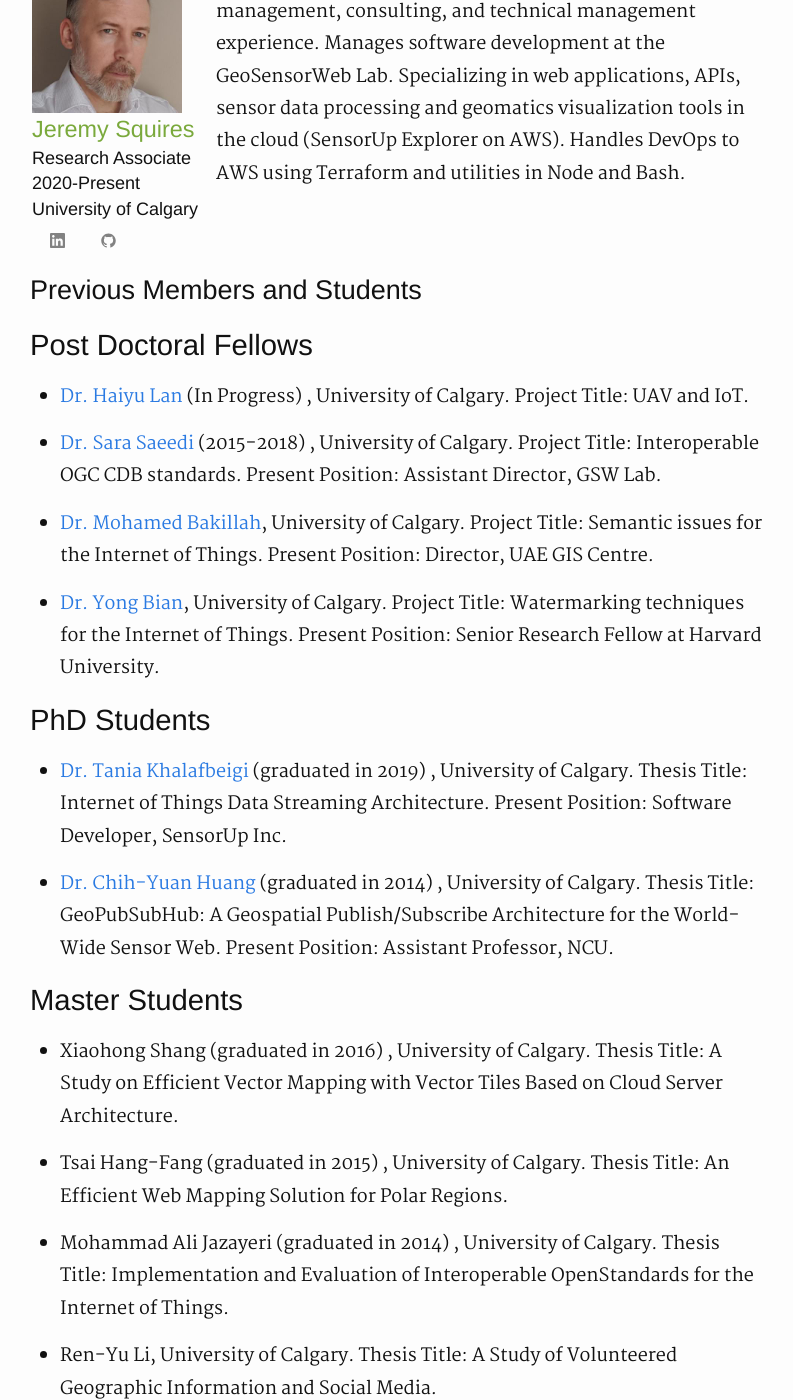
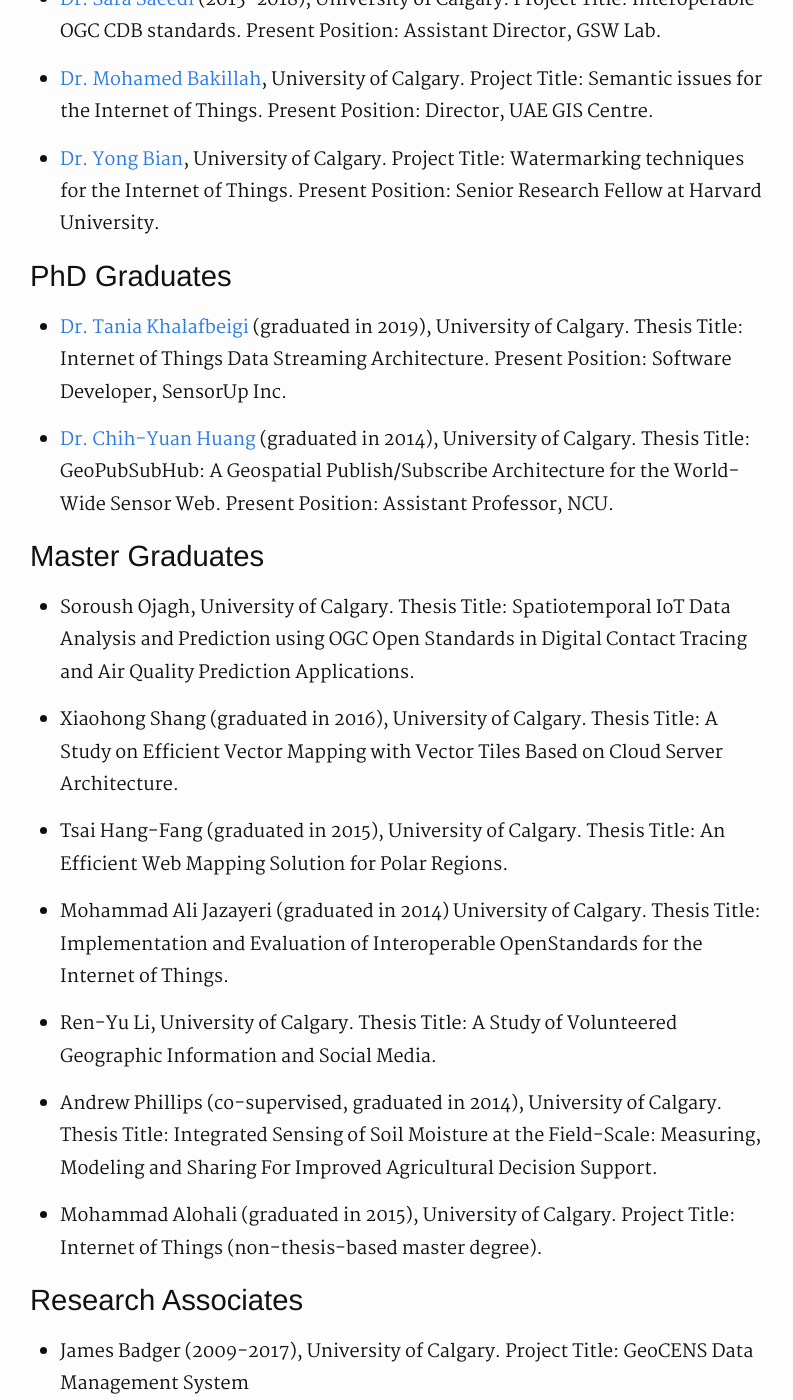
Before and after one commit to GeoSensorWebLab/geosensorweblab.github.io, a Jekyll site: the page built from people.md, in a window 1280 px wide and 1400 px high, scrolled down 4831 px. Shown: the whole window, without its empty margins (240-1033 px from the left). Built offline with Jekyll 4.4.1, drawn with Linux system fonts in a browser that asks for light colours; some of the changed text lies outside the part shown.

Commit message:
Update lab member status

```diff
--- a/people.md
+++ b/people.md
@@ -70,18 +70,6 @@
 %}
 
 {% include people-profile.html
-  imagename="Soroush-Ojagh.jpg"
-  displayname="Soroush Ojagh"
-  linkedinid="soroush-o-68524445"
-  githubid=""
-  twitterid=""
-  position="Ph.D. Student"
-  duration="2018-Present"
-  location="University of Calgary"
-  biotext="My interest research topic is primarily in the field of Context-Awareness and Recommender Systems. Context-Aware Systems are intelligent systems that recommend users with adaptive service choices which are appropriate to their profile preferences and contextual situations. Recently by the popularity of IoT smart devices as well as the availability of the wireless network, a massive volume of data is available to gain useful insights into user profile which contains dynamic contextual information. IoT sensors continuously generate enormous amounts of data. However, in order to add value to raw sensor data, we need to understand them and use them in a context-aware computing platform. On the other hand, Recommender Systems can be considered as an effective solution for fighting information overload. So, the integration of Context-Awareness, Recommender Systems, and other technologies including IoT, Social Networks, and Ubiquitous Computing opens new windows of opportunities to propose more efficient services."
-%}
-
-{% include people-profile.html
   imagename="Jahromi-Mahnoush.jpg"
   displayname="Mahnoush M. Jahromi"
   linkedinid="mahnoushjahromi"
@@ -137,10 +125,10 @@
 
 ### Post Doctoral Fellows
 
-- [Dr. Haiyu Lan](https://scholar.google.ca/citations?user=ykLug-oAAAAJ&hl=en) (In Progress) , University of Calgary.
+- [Dr. Haiyu Lan](https://scholar.google.ca/citations?user=ykLug-oAAAAJ&hl=en) (In Progress), University of Calgary.
 Project Title: UAV and IoT.
 
-- [Dr. Sara Saeedi](https://scholar.google.ca/citations?user=uVdDM94AAAAJ&hl=en) (2015-2018) , University of Calgary.
+- [Dr. Sara Saeedi](https://scholar.google.ca/citations?user=uVdDM94AAAAJ&hl=en) (2015-2018), University of Calgary.
 Project Title: Interoperable OGC CDB standards.
 Present Position: Assistant Director, GSW Lab.
 
@@ -152,34 +140,37 @@
 Project Title: Watermarking techniques for the Internet of Things.
 Present Position: Senior Research Fellow at Harvard University.
 
-### PhD Students
+### PhD Graduates
 
-- [Dr. Tania Khalafbeigi](https://www.linkedin.com/in/tania-khalafbeigi-0a49116a/?originalSubdomain=ca) (graduated in 2019) , University of Calgary.
+- [Dr. Tania Khalafbeigi](https://www.linkedin.com/in/tania-khalafbeigi-0a49116a/?originalSubdomain=ca) (graduated in 2019), University of Calgary.
 Thesis Title: Internet of Things Data Streaming Architecture.
 Present Position: Software Developer, SensorUp Inc.
 
-- [Dr. Chih-Yuan Huang](https://scholar.google.de/citations?user=1fHqpF0AAAAJ&hl=en) (graduated in 2014) , University of Calgary.
+- [Dr. Chih-Yuan Huang](https://scholar.google.de/citations?user=1fHqpF0AAAAJ&hl=en) (graduated in 2014), University of Calgary.
 Thesis Title: GeoPubSubHub: A Geospatial Publish/Subscribe Architecture for the World-Wide Sensor Web.
 Present Position: Assistant Professor, NCU.
 
-### Master Students
+### Master Graduates
 
-- Xiaohong Shang (graduated in 2016) , University of Calgary.
+- Soroush Ojagh, University of Calgary.
+Thesis Title: Spatiotemporal IoT Data Analysis and Prediction using OGC Open Standards in Digital Contact Tracing and Air Quality Prediction Applications.
+
+- Xiaohong Shang (graduated in 2016), University of Calgary.
 Thesis Title: A Study on Efficient Vector Mapping with Vector Tiles Based on Cloud Server Architecture.
 
-- Tsai Hang-Fang (graduated in 2015) , University of Calgary.
+- Tsai Hang-Fang (graduated in 2015), University of Calgary.
 Thesis Title: An Efficient Web Mapping Solution for Polar Regions.
 
-- Mohammad Ali Jazayeri (graduated in 2014) , University of Calgary.
+- Mohammad Ali Jazayeri (graduated in 2014)  University of Calgary.
 Thesis Title: Implementation and Evaluation of Interoperable OpenStandards for the Internet of Things.
 
 - Ren-Yu Li, University of Calgary.
 Thesis Title: A Study of Volunteered Geographic Information and Social Media.
 
-- Andrew Phillips (co-supervised, graduated in 2014) , University of Calgary.
+- Andrew Phillips (co-supervised, graduated in 2014), University of Calgary.
 Thesis Title: Integrated Sensing of Soil Moisture at the Field-Scale: Measuring, Modeling and Sharing For Improved Agricultural Decision Support.
 
-- Mohammad Alohali (graduated in 2015) , University of Calgary.
+- Mohammad Alohali (graduated in 2015), University of Calgary.
 Project Title: Internet of Things (non-thesis-based master degree).
 
 ### Research Associates
```
